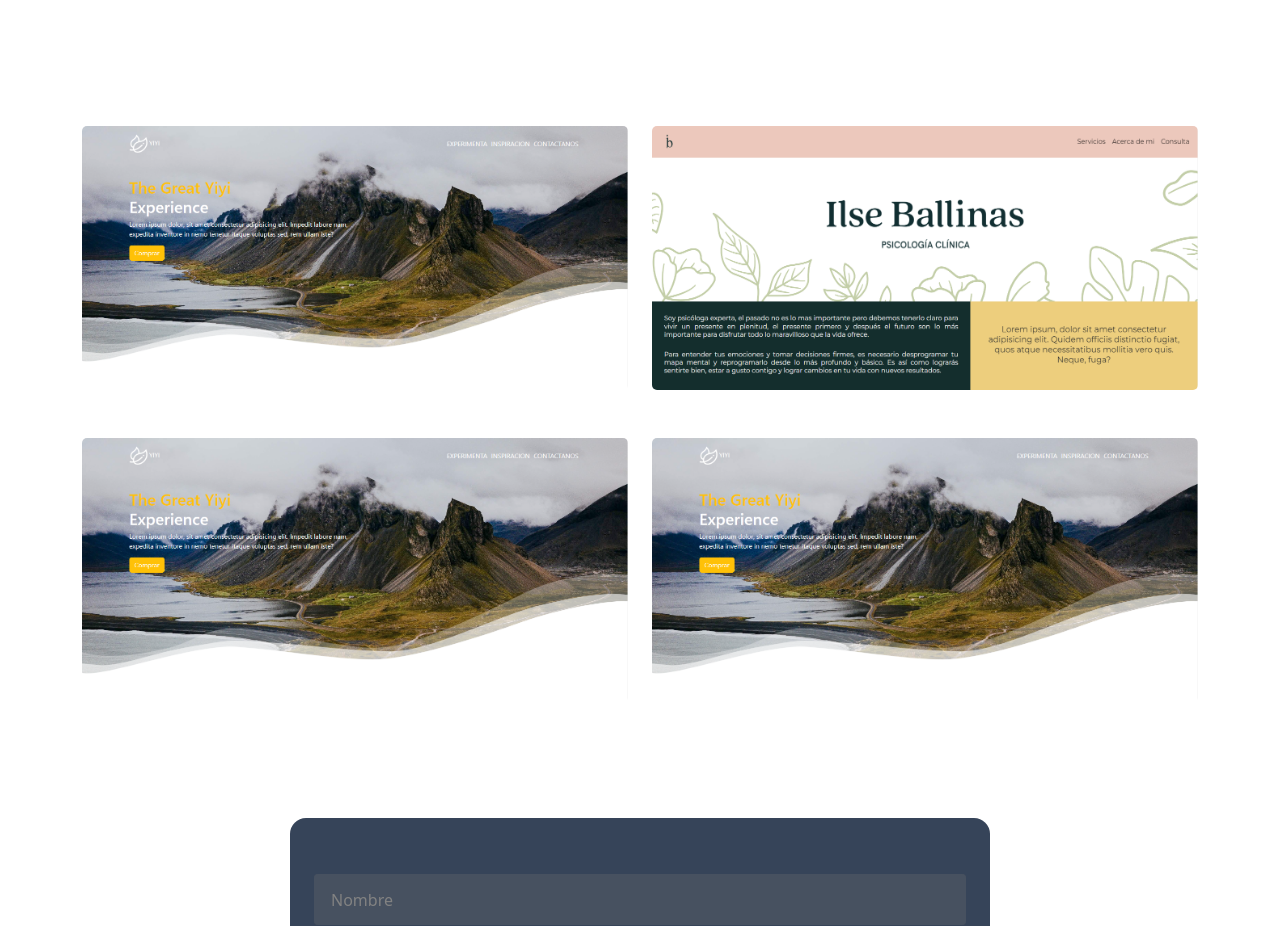
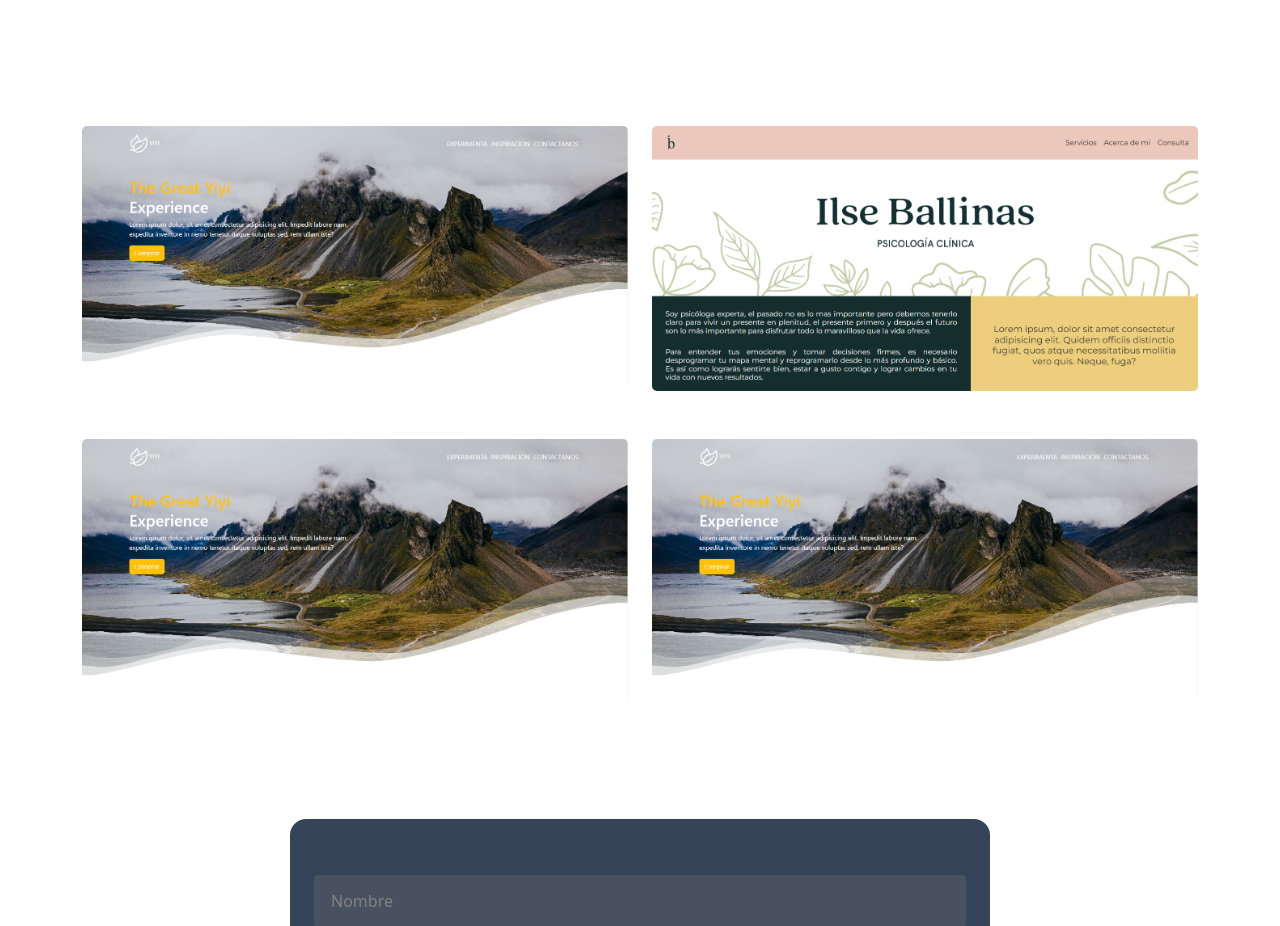
Before and after one commit to Armandoriv/port, a plain HTML site: page index.html in a window 1280 px wide. Shown: the part 1320-2246 px from the top of the page. Drawn offline with nearby package versions, Linux system fonts and the light colour scheme; some packages are replaced by stand-ins of ours; a script that the page names is missing.

Commit message:
huehuehue

```diff
--- a/index.html
+++ b/index.html
@@ -87,8 +87,8 @@
             </a>
           </article>
           <article class="proyect col-lg-6 col-md-12 mt-5  card-effect" data-aos="zoom-in">
-            <img src="./imagenes/Ilseba.png" alt="Raiting" class="image__img">
-            <a href="https://armandoriv.github.io/ilse/">
+            <img src="./imagenes/ilsei.png" alt="Raiting" class="image__img">
+            <a href="./imagenes/ilsei.png">
               <div class="image__overlay image__overlay--blur">
                 <div class="image__title">Ilse Ballinas</div>
                 <p class="image__description">
--- a/styles/_proyectos.scss
+++ b/styles/_proyectos.scss
@@ -9,7 +9,6 @@
     display: block;
     width: 100%;
     border-radius: 5px;
-    height: 100%;
 }
 .image__overlay {
     position: absolute;
```
Also changed, not shown: imagenes/ilsei.png (added), styles/styles.css, 1 other file.
